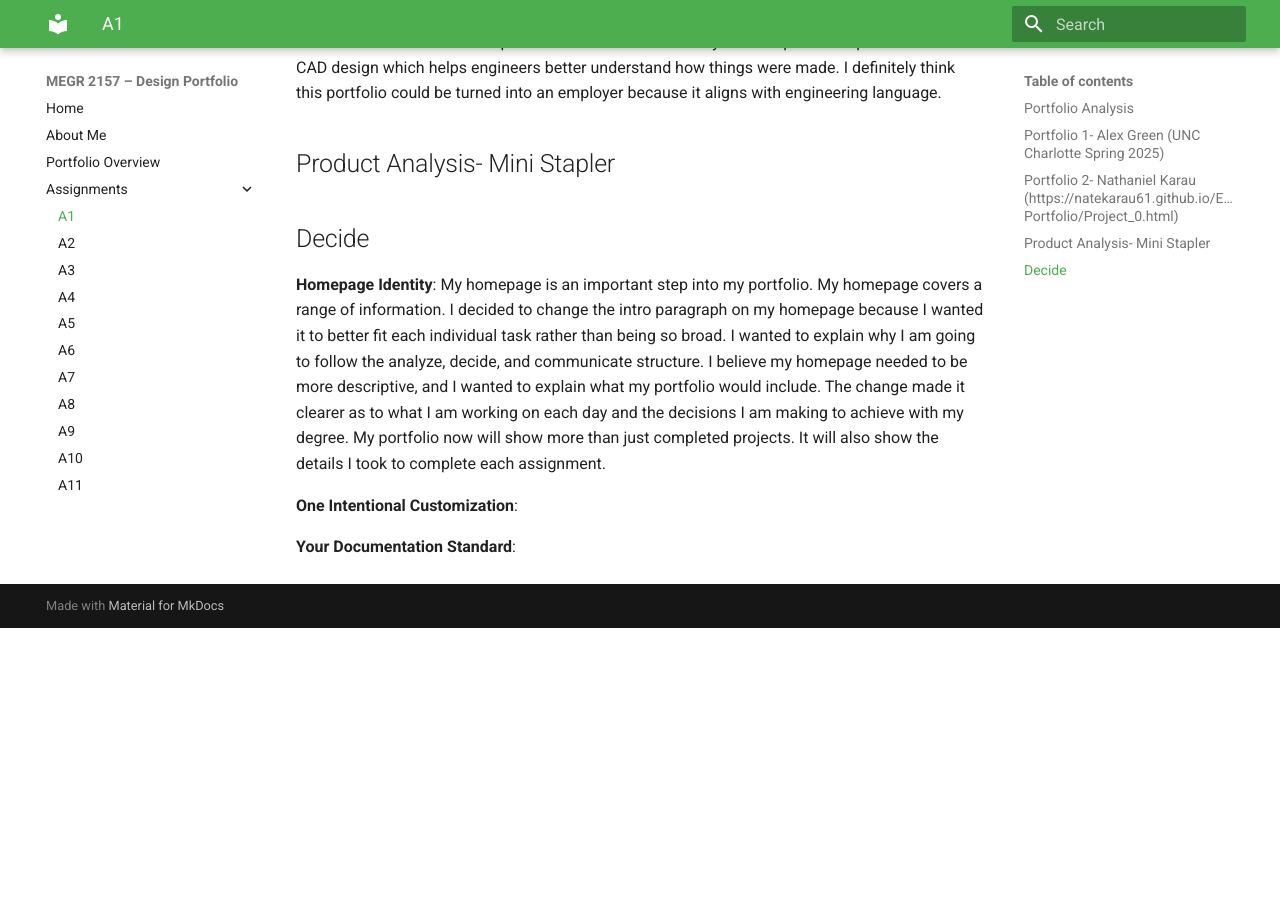
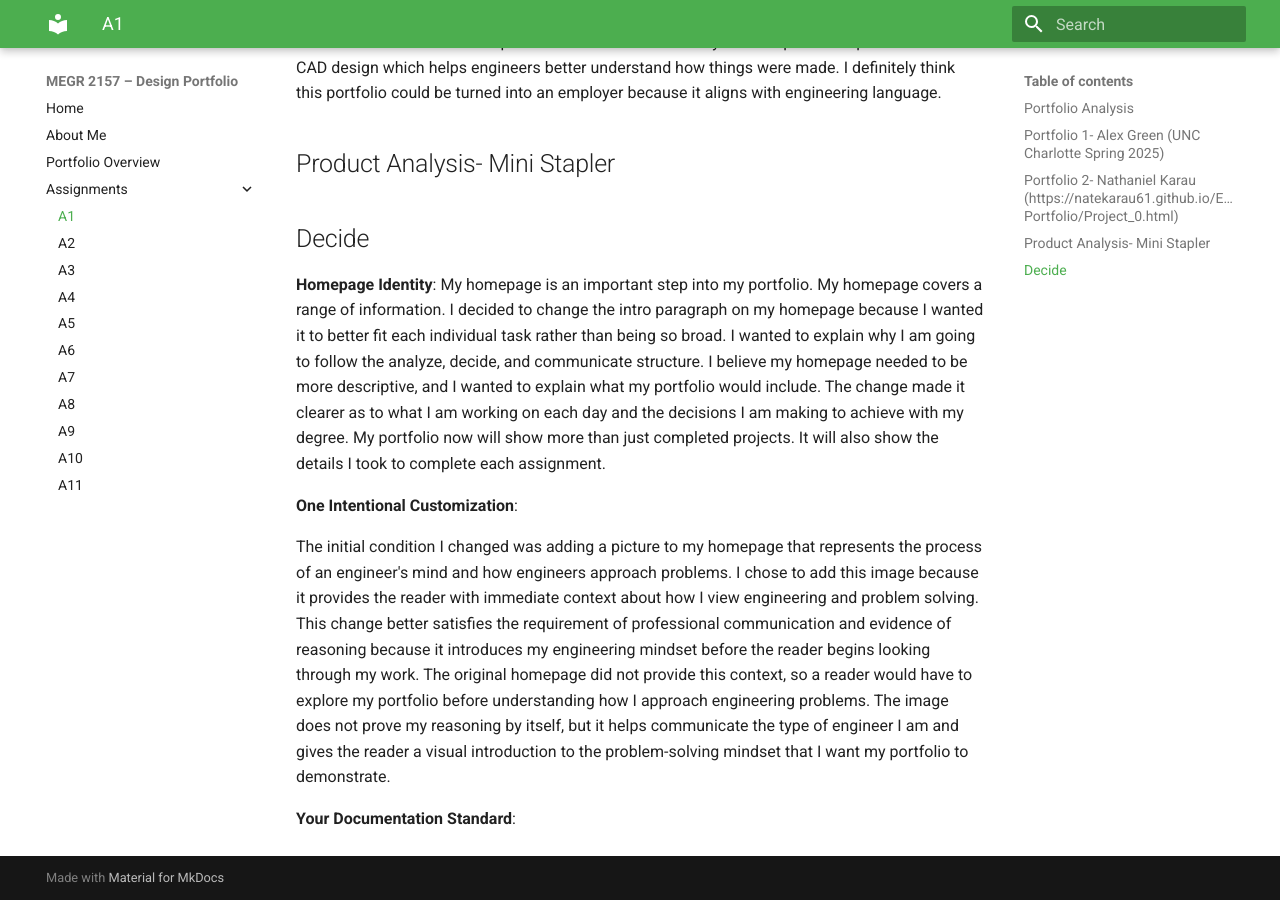
Before and after one commit to brandonhudson11/megr2157-portfolio, an MkDocs documentation site: the page built from docs/assignments/A01/index.md, in a window 1280 px wide and 900 px high, scrolled down 1327 px. Built offline with MkDocs 1.6.1 and Material for MkDocs 9.7.7, drawn with Linux system fonts in a browser that asks for light colours; before the commit the page ends 1955 px from its top, so only the background shows below that.

```diff
--- a/docs/assignments/A01/index.md
+++ b/docs/assignments/A01/index.md
@@ -36,4 +36,6 @@
 
 **One Intentional Customization**:
 
+The initial condition I changed was adding a picture to my homepage that represents the process of an engineer's mind and how engineers approach problems. I chose to add this image because it provides the reader with immediate context about how I view engineering and problem solving. This change better satisfies the requirement of professional communication and evidence of reasoning because it introduces my engineering mindset before the reader begins looking through my work. The original homepage did not provide this context, so a reader would have to explore my portfolio before understanding how I approach engineering problems. The image does not prove my reasoning by itself, but it helps communicate the type of engineer I am and gives the reader a visual introduction to the problem-solving mindset that I want my portfolio to demonstrate.
+
 **Your Documentation Standard**:
```
